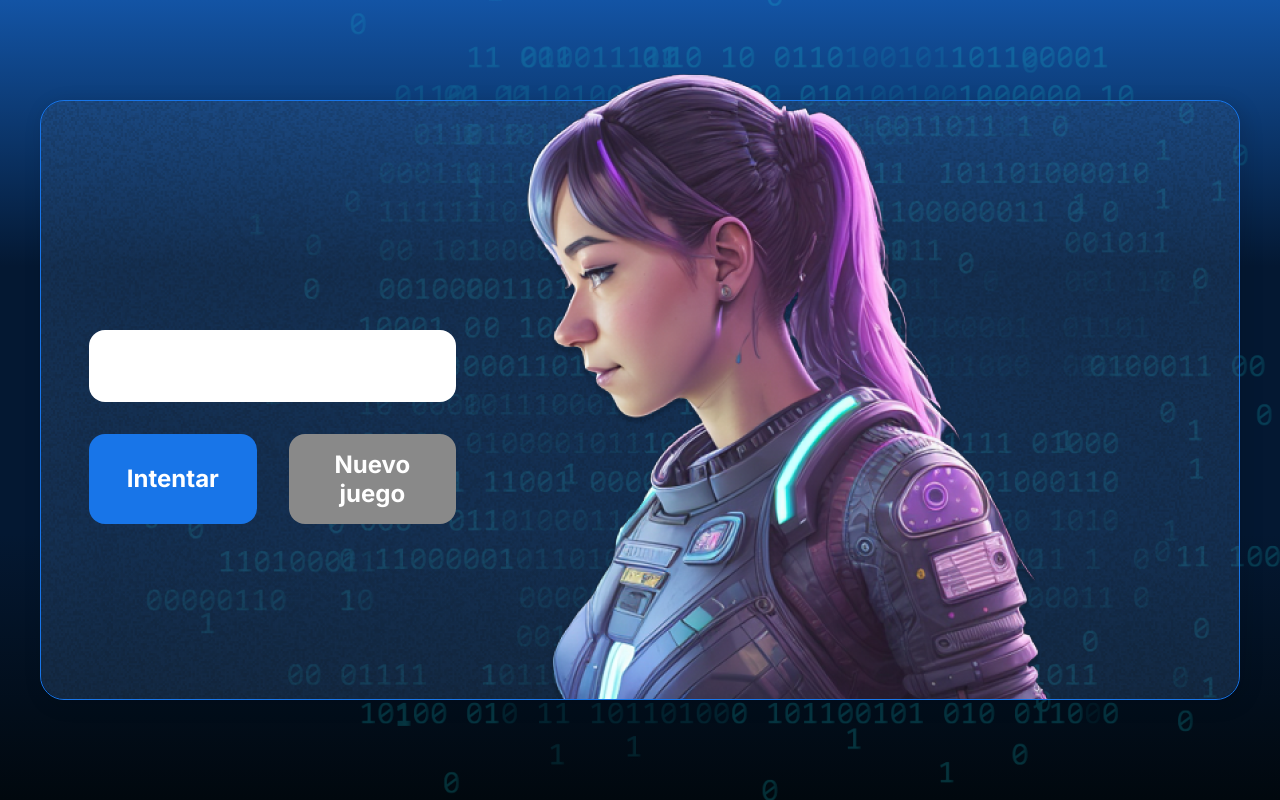
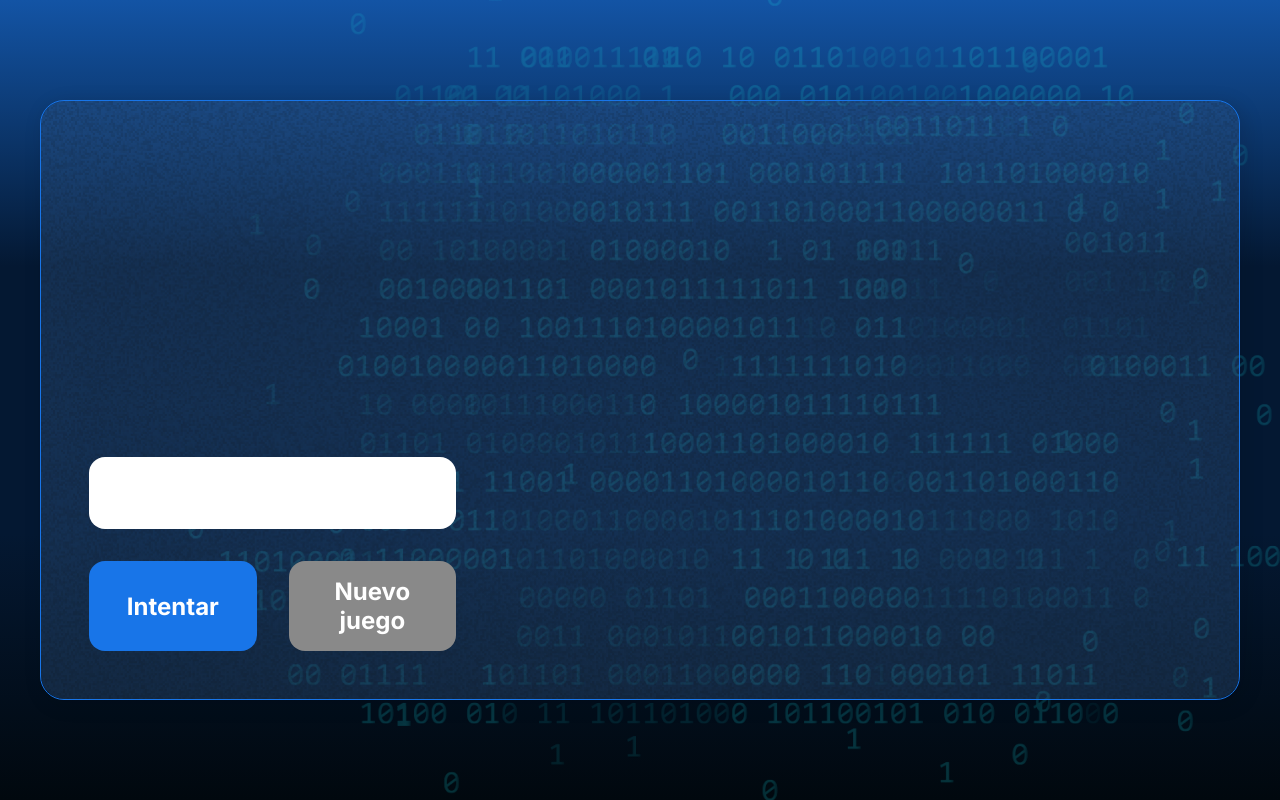
Before and after one commit to harumipereda/projectnuevo, a plain HTML site: page 2213-git-y-github-compartiendo-y-colaborando-en-proyectos-ProyectoInicial/index.html in a window 1280 px wide. Drawn offline with Linux system fonts and the light colour scheme.

Commit message:
Quitar la imagen del formulario

```diff
--- a/2213-git-y-github-compartiendo-y-colaborando-en-proyectos-ProyectoInicial/index.html
+++ b/2213-git-y-github-compartiendo-y-colaborando-en-proyectos-ProyectoInicial/index.html
@@ -27,7 +27,6 @@
                     <button class="container__boton" id="reiniciar" disabled>Nuevo juego</button>
                 </div>
             </div>
-            <img src="./img/ia.png" alt="Una persona mirando a la izquierdaA" class="container__imagen-persona" />
         </div>
     </div>
 
```
